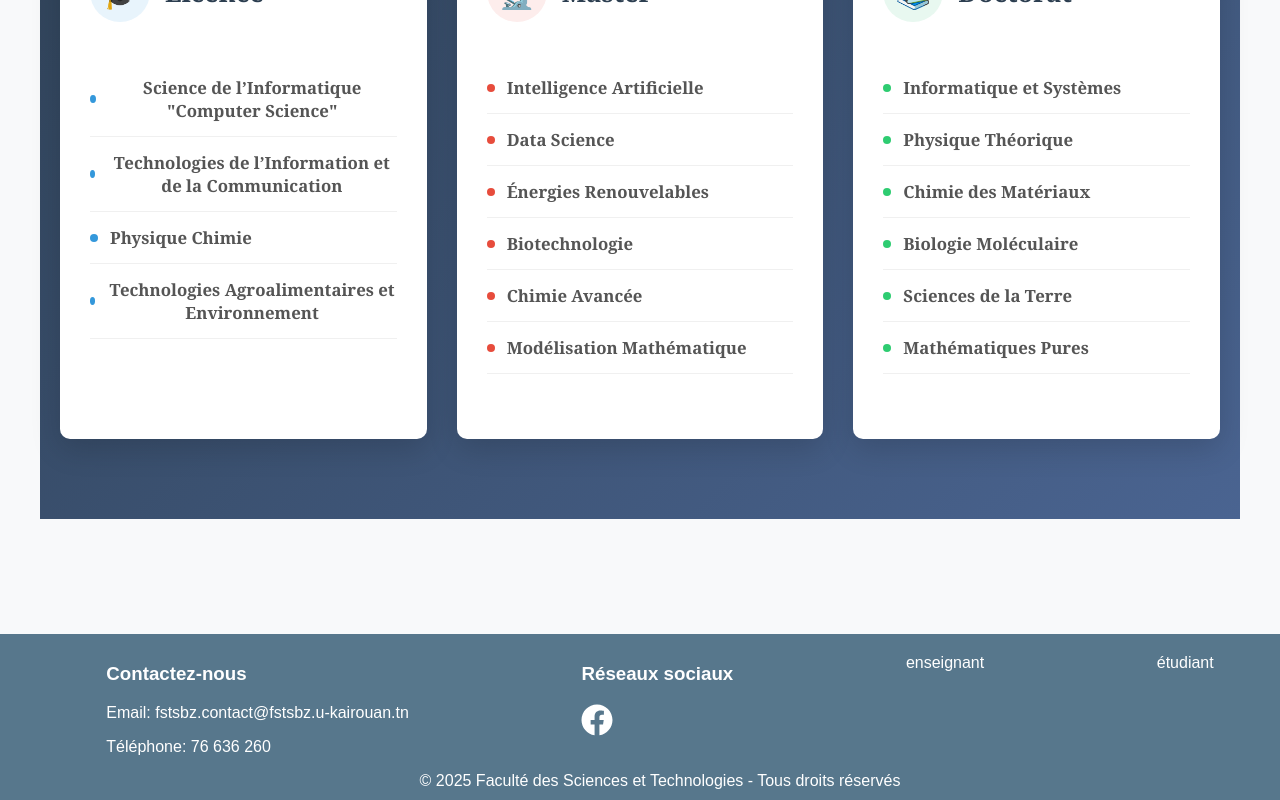
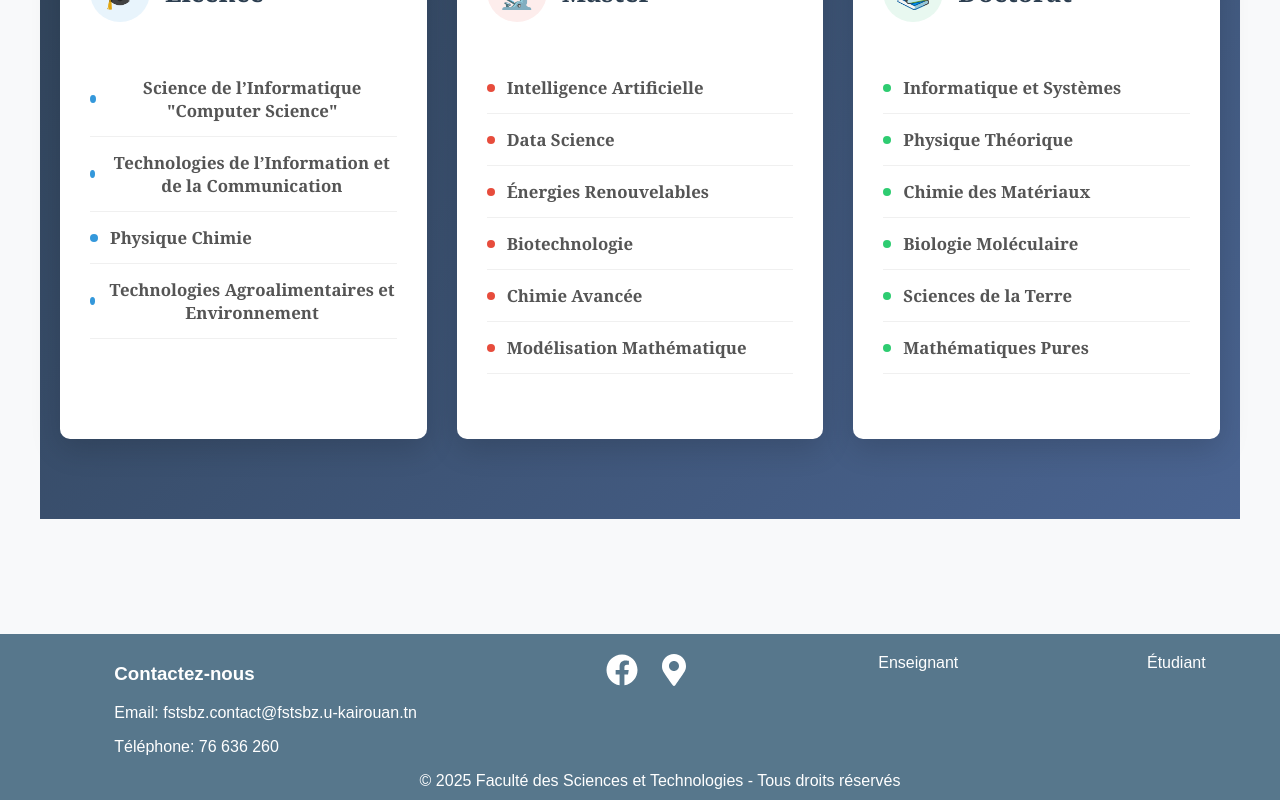
Before and after one commit to yousfiines/pfe, a React (Create React App) app in the folder frontEnd/: page / in a window 1280 px wide. Shown: the part 3415-4215 px from the top of the page. Built offline with nearby package versions, Linux system fonts and the light colour scheme.

Commit message:
etudiantt

```diff
--- a/frontEnd/src/components/layout/Footer/footer.js
+++ b/frontEnd/src/components/layout/Footer/footer.js
@@ -1,5 +1,5 @@
 import React from "react";
-import { FaFacebook } from "react-icons/fa";
+import { FaFacebook, FaMapMarkerAlt } from "react-icons/fa";
 
 export default function Footer() {
   return (
@@ -12,8 +12,10 @@ export default function Footer() {
             <p>Email: fstsbz.contact@fstsbz.u-kairouan.tn</p>
             <p>Téléphone: 76 636 260</p>
           </div>
+
           <div className="footer-section">
-            <h3>Réseaux sociaux</h3>
+
+            <div style={{ display: 'flex', gap: '20px' }}>
               <a
                 href="https://www.facebook.com/profile.php?id=61554467716200"
                 target="_blank"
@@ -22,23 +24,29 @@ export default function Footer() {
               >
                 <FaFacebook />
               </a>
-          </div>
-          <div className="footer-section">
-
-            <a href="/teacher">
-              enseignant
+              <a
+                href="https://www.google.com/maps?q=Campus+Universitaire+cité+agricole+Sidi+Bouzid+TUNISIE"
+                target="_blank"
+                rel="noopener noreferrer"
+                style={{ color: "#fff", fontSize: "2rem" }}
+              >
+                <FaMapMarkerAlt />
               </a>
             </div>
-          <div className="footer-section">
-
-            <a href="/studentDoc">
-              étudiant
-            </a>
           </div>
 
+          <div className="footer-section">
+            <a href="/teacher">Enseignant</a>
           </div>
-        <p style={{ margin: '0' }}>© {new Date().getFullYear()} Faculté des Sciences et Technologies - Tous droits réservés</p>
 
+          <div className="footer-section">
+            <a href="/studentDoc">Étudiant</a>
+          </div>
+        </div>
+
+        <p style={{ margin: '0' }}>
+          © {new Date().getFullYear()} Faculté des Sciences et Technologies - Tous droits réservés
+        </p>
       </footer>
     </div>
   );
```
Lines whose indentation alone changed are shown as unchanged.
